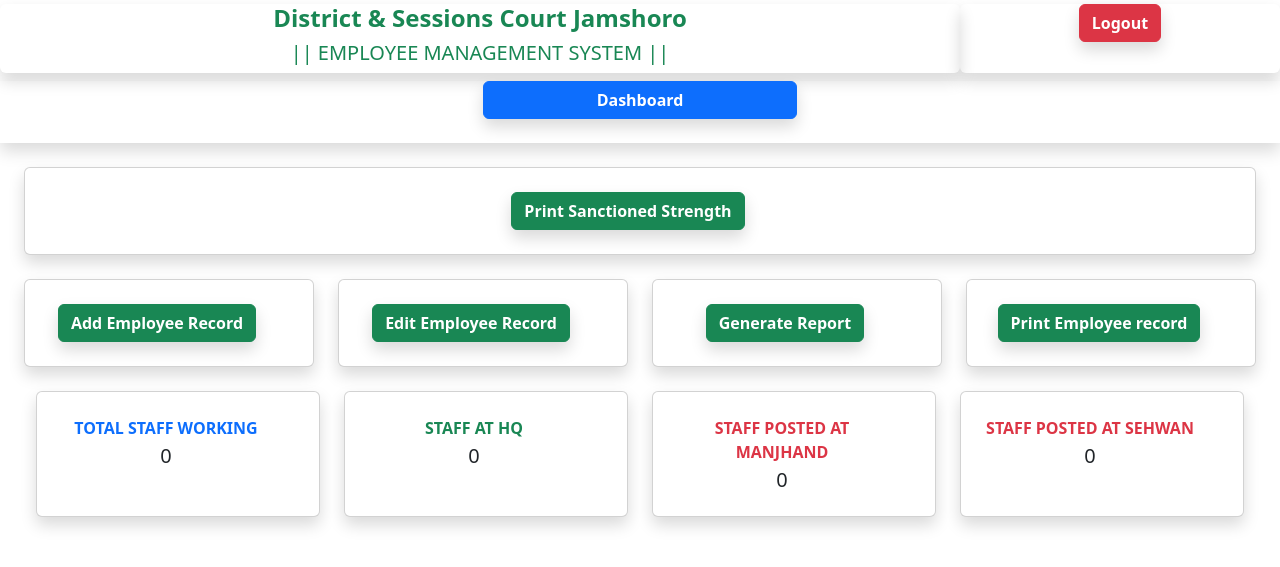
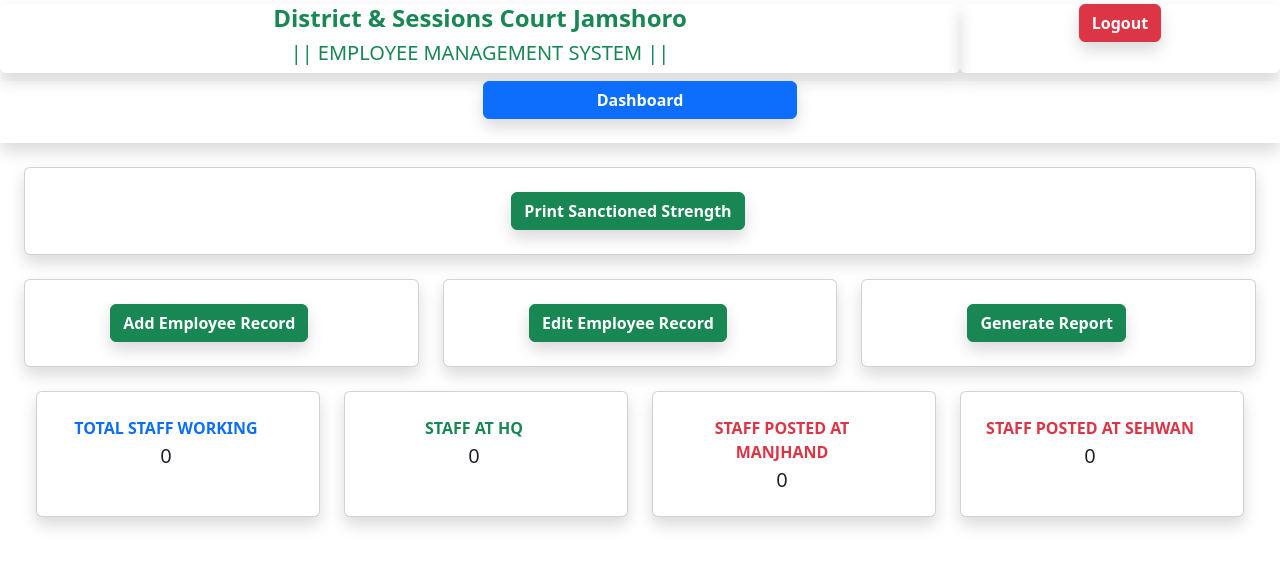
Before and after one commit to xeeshaunali/empl, a PHP site: page /one/admindash.php in a window 1280 px wide. Shown: the top 567 px of the page. Run offline with PHP 8.4, Linux system fonts and the light colour scheme; a user stored in the database is signed in; data that the repository does not hold is empty.

Commit message:
Working on Employee Management System

```diff
--- a/admindash.php
+++ b/admindash.php
@@ -91,7 +91,7 @@ $con->close();
     </div>
     <div class="row mx-auto">
                         <!-- ADD EMPLOYEE RECORD BUTTON -->
-                        <div class="col-xl-3 col-md-6 mb-4">
+                        <div class="col-xl-4 col-md-6 mb-4">
                             <div class="card border-left-info shadow h-100 py-2">
                                 <div class="card-body text-center">
                                     <div class="row no-gutters align-items-center">
@@ -108,7 +108,7 @@ $con->close();
                         </div>
 
                         <!-- EDIT EMPLOYEE RECORD BUTTON -->
-                        <div class="col-xl-3 col-md-6 mb-4">
+                        <div class="col-xl-4 col-md-6 mb-4">
                             <div class="card border-left-info shadow h-100 py-2">
                                 <div class="card-body text-center">
                                     <div class="row no-gutters align-items-center">
@@ -125,7 +125,7 @@ $con->close();
                         </div>
 
                         <!-- GENERATE REPORT BUTTON -->
-                        <div class="col-xl-3 col-md-6 mb-4">
+                        <div class="col-xl-4 col-md-6 mb-4">
                             <div class="card border-left-info shadow h-100 py-2">
                                 <div class="card-body text-center">
                                     <div class="row no-gutters align-items-center">
@@ -142,7 +142,7 @@ $con->close();
                         </div>
 
                         <!-- PRINT EMPOYEE RECORD BUTTON -->
-                        <div class="col-xl-3 col-md-6 mb-4">
+                        <!-- <div class="col-xl-3 col-md-6 mb-4">
                             <div class="card border-left-info shadow h-100 py-2">
                                 <div class="card-body text-center">
                                     <div class="row no-gutters align-items-center">
@@ -156,7 +156,8 @@ $con->close();
                                     </div>
                                 </div>
                             </div>
-                        </div>
+                        </div> -->
+
                     <!-- TOTAL EMPLOYEES WORKING NUMBER CARD -->
                     <div class="row mx-auto text-center">
                         <div class="col-xl-3 col-md-6 mb-4">
--- a/receiptPrint.php
+++ b/receiptPrint.php
@@ -23,8 +23,8 @@ if ($_SERVER["REQUEST_METHOD"] == "POST") {
     // Validate ID (you may need more thorough validation)
     if (is_numeric($id)) {
         // Prepare and execute the query
-        $stmt = $con->prepare("SELECT * FROM ctccc WHERE id = ?");
-        $stmt->bind_param("i", $id);
+        $stmt = $con->prepare("SELECT * FROM cstccc WHERE id = ?");
+        $stmt->bind_param("id", $id);
         $stmt->execute();
 
         // Get the result
```
